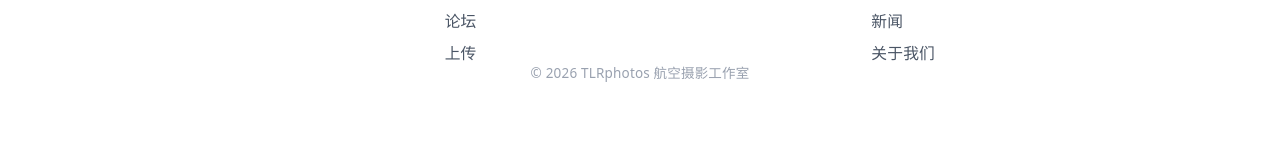
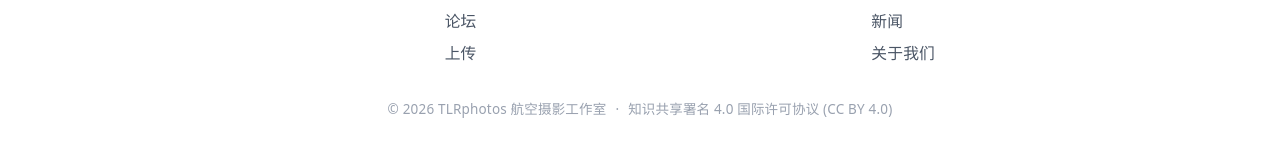
Before and after one commit to TLR-Official/TLRphotos-UI, a React (Vite) app: page / in a window 1280 px wide. Shown: the part 979-1136 px from the top of the page. Before the commit the page ends 1106 px from the top, so only its background shows below. Built offline with nearby package versions, Linux system fonts and the light colour scheme; no server answers.

Commit message:
[fix] 页脚版权行增补知识共享署名 4.0 国际许可协议 | V4.4.2-beta | 2026-10-24 14:13

```diff
--- a/package.json
+++ b/package.json
@@ -1,7 +1,7 @@
 {
   "name": "tlrphotos-ui",
   "private": true,
-  "version": "4.4.1-beta",
+  "version": "4.4.2-beta",
   "type": "module",
   "scripts": {
     "dev": "vite",
--- a/src/shared/Footer.tsx
+++ b/src/shared/Footer.tsx
@@ -35,7 +35,18 @@ export function Footer(): ReactNode {
             </nav>
           </div>
         </div>
-        <p className="mt-8 text-center text-xs text-gray-400">© 2026 TLRphotos 航空摄影工作室</p>
+        <div className="mt-8 flex flex-col items-center gap-1 text-center text-xs text-gray-400 sm:flex-row sm:justify-center sm:gap-2">
+          <span>© 2026 TLRphotos 航空摄影工作室</span>
+          <span className="hidden sm:inline" aria-hidden="true">·</span>
+          <a
+            href="https://creativecommons.org/licenses/by/4.0/deed.zh-hans"
+            target="_blank"
+            rel="license noopener noreferrer"
+            className="hover:text-blue-800 transition-colors"
+          >
+            知识共享署名 4.0 国际许可协议 (CC BY 4.0)
+          </a>
+        </div>
       </div>
     </footer>
   );
```
Also changed, not shown: .ai/context.md, .trae/rules/版本管理规则.md, 1 other file (tests, documents, lock files or other folders).
